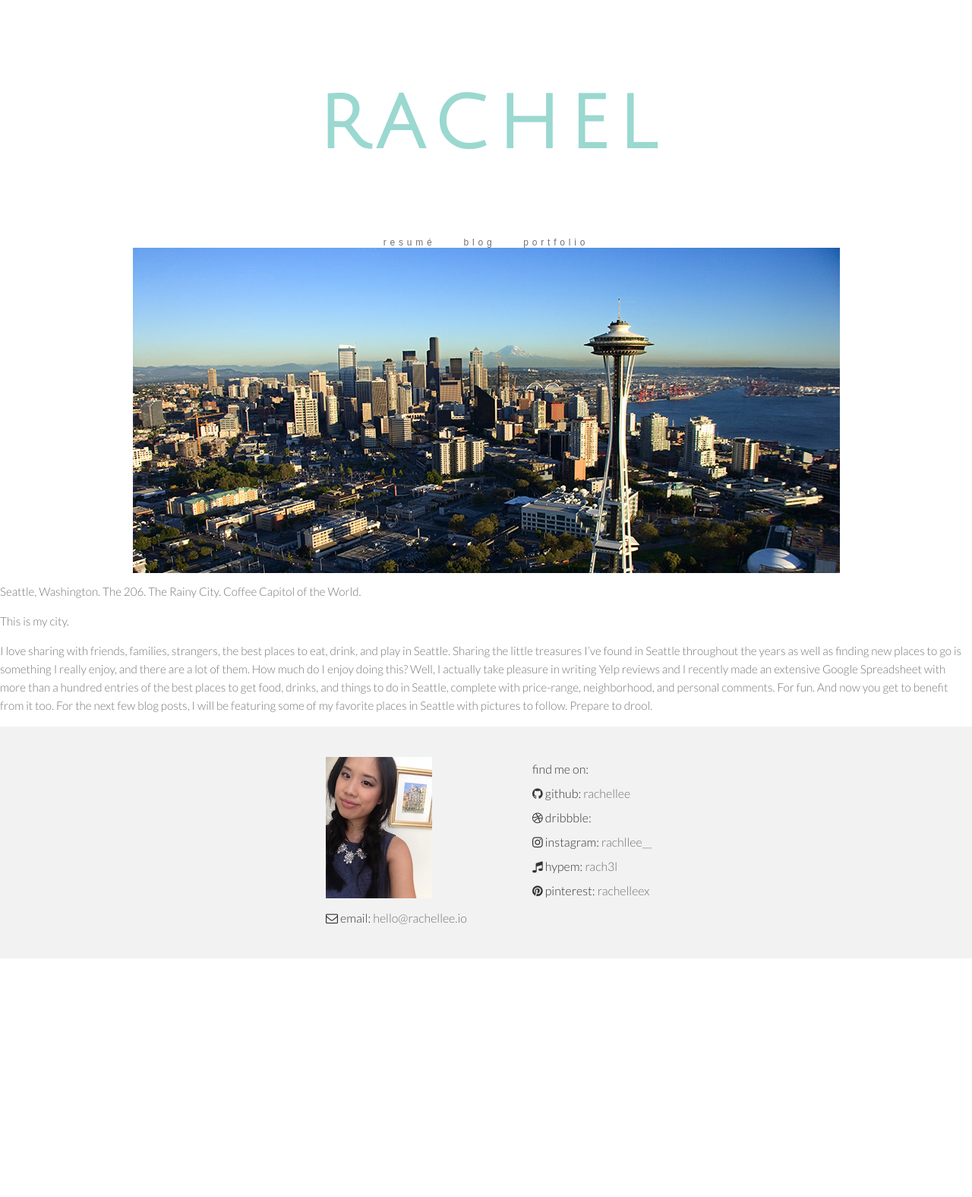
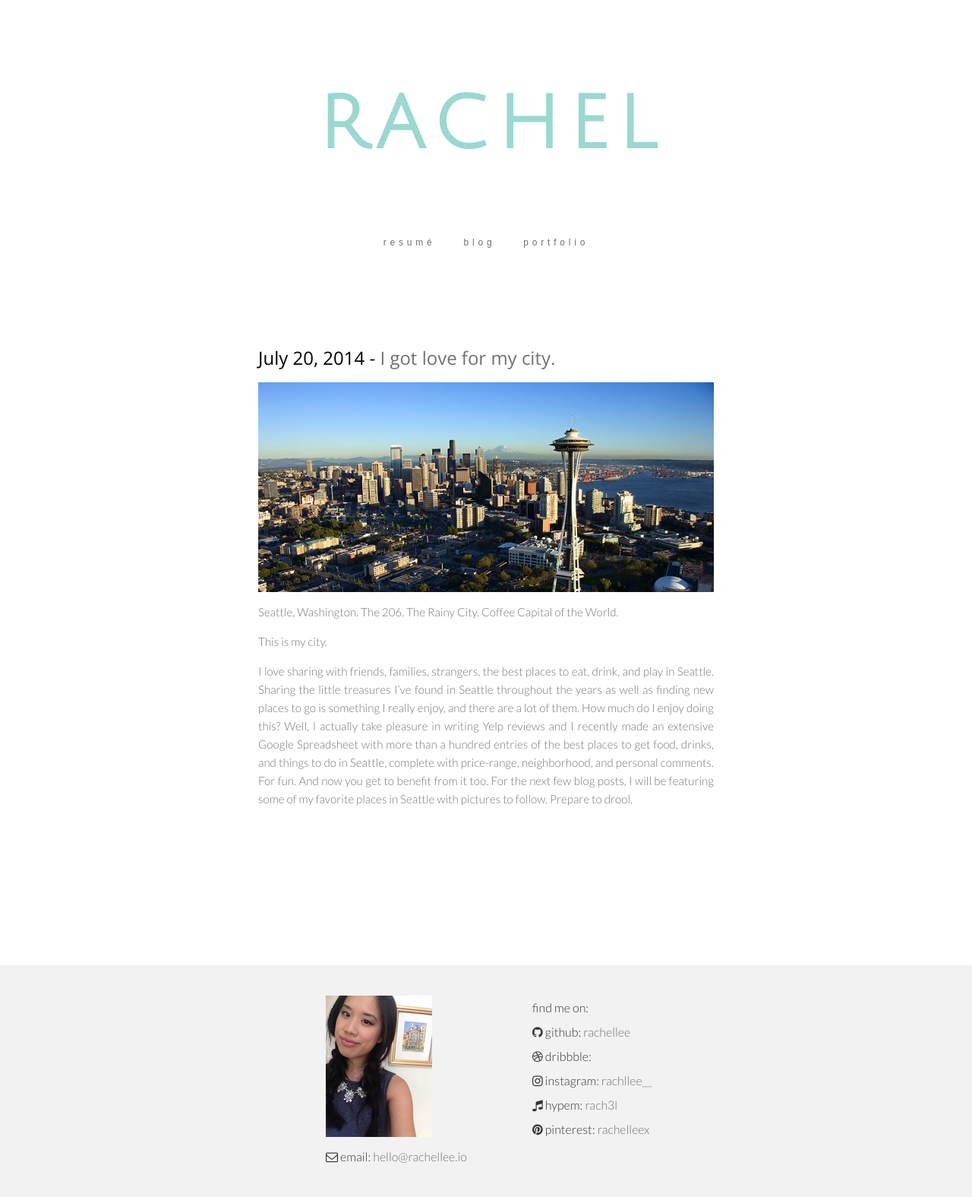
Before and after one commit to rachellee/resume, a Jekyll site: the page built from _posts/2014-07-20-I-got-love-for-my-city.md, in a window 1280 px wide. Shown: the whole page at 76% size. Built offline with Jekyll 4.4.1, drawn with Linux system fonts in a browser that asks for light colours; nearby versions of some CDN libraries; before the commit the page ends 1261 px from its top, so only the background shows below that.

Commit message:
{blog} changes to layout and new posts!

```diff
--- a/_layouts/post.html
+++ b/_layouts/post.html
@@ -1,5 +1,12 @@
 ---
 layout: default
-title: Blogging Like a Hacker
-permalink: blogging_like_a_hacker.html
 ---
+
+<div class="blog_container">
+	<div class="post_header">
+		{{ page.date | date: "%B %-d, %Y" }} - <a href = {{ page.url }}> {{ page.title }} </a>
+	</div>
+	<div class="post_content">
+		{{ page.content}}
+	</div>
+</div>
--- a/_posts/2014-07-20-I-got-love-for-my-city.md
+++ b/_posts/2014-07-20-I-got-love-for-my-city.md
@@ -1,10 +1,11 @@
 ---
-layout: default
+layout: post
 title: I got love for my city.
 ---
 
-<center><img src="/images/skyline.jpg"></center>
-Seattle, Washington. The 206. The Rainy City. Coffee Capitol of the World.
+<center><img src="/images/skyline.jpg" class="post_img"></center>
+
+Seattle, Washington. The 206. The Rainy City. Coffee Capital of the World.
 
 This is my city.
 
--- a/blog/index.html
+++ b/blog/index.html
@@ -6,8 +6,10 @@ title: Rachel Lee's Blog
 <div class="blog_container">
 	{% for post in site.posts do %}
 		<div class="post_header">
-			{{ post.date | date: "%B %-d, %Y" }} - <a href = "{{ post.url }}" ">{{ post.title }}</a>
-			{{ post.content}}
+			{{ post.date | date: "%B %-d, %Y" }} - <a href = {{ post.url }}> {{ post.title }} </a>
+			<div class="post_content">
+			{{ post.content }}
+		</div>
 		</div>
 	{% endfor %}
 
--- a/index.css
+++ b/index.css
@@ -139,28 +139,33 @@ ul {
 	Blog index styling
    =========================================================================================== */
 
-.image_div_uw {
+.blog_container {
+	margin: 8rem auto;
+	max-width: 600px;
 	width: 100%;
-	height: 450px;
-	margin: 6rem auto 0rem auto;
-	padding: 0px;
-	overflow: hidden;
-}
-
-.blog_container {
-	font-family: 'Open Sans', Helvetica, Arial, sans-serif;
-	margin: 7rem 10rem;
-	max-width: 900px;
-	width: 100%;
+	padding-bottom: 0rem;
 }
 
 .post_header {
 	font-family: 'Open Sans', Helvetica, Arial, sans-serif;
 	font-weight: 100;
 	font-size: 24px;
-	padding-bottom: 7rem;
 }
 
+.post_content {
+	font-family: 'Open Sans', Helvetica, Arial, sans-serif;
+	font-weight: 300;
+	font-size: 0.95rem;
+	line-height: 1.5rem;
+	text-align: justify;
+	color: #757575;
+	padding-top: 1rem;
+	padding-bottom: 4rem;
+}
+
+.post_img {
+	max-width: 600px;
+}
 
 /* ===========================================================================================
 	Portfolio page styling
```
Also changed, not shown: _posts/2014-03-13-my-first-post.md (+1 -1 lines), _posts/2014-07-20-One-Day-Seattle.md (added, +24 -0 lines).
